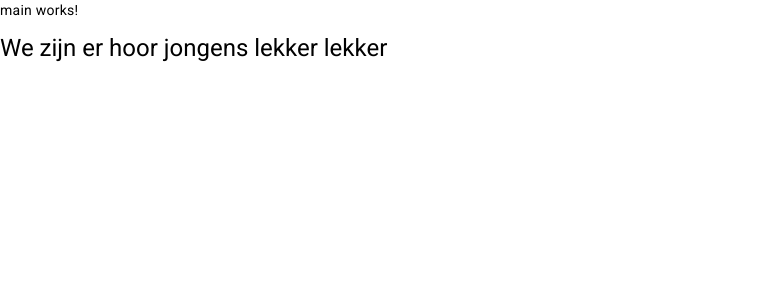
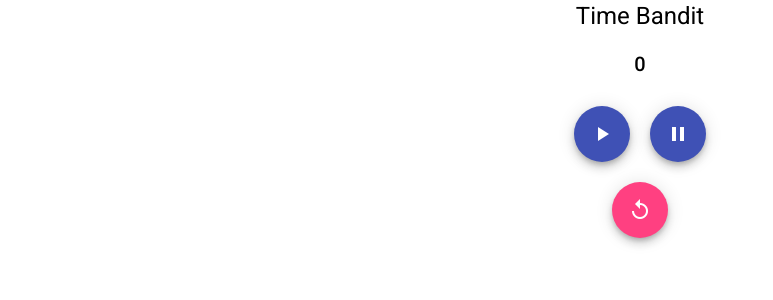
Before and after one commit to Flabberdapperdan/TimeBandit, an Angular app: page / in a window 1280 px wide. Shown: the top 300 px of the page, without its empty margins (0-773 px from the left). Built offline with nearby package versions, Linux system fonts and the light colour scheme.

Commit message:
stopwatch and buttons working

```diff
--- a/src/app/app.component.html
+++ b/src/app/app.component.html
@@ -1,3 +1,5 @@
 <main>
-  <router-outlet></router-outlet>
+  <div class="flex-container">
+    <router-outlet></router-outlet>
+  </div>
 </main>
--- a/src/app/app.module.ts
+++ b/src/app/app.module.ts
@@ -7,7 +7,6 @@ import { AppComponent } from './app.component';
 //materials
 import { MatChipsModule } from '@angular/material/chips';
 import { BrowserAnimationsModule } from '@angular/platform-browser/animations';
-import { MainModule } from './main/main.module';
 import { RouterModule, Routes } from '@angular/router';
 
 const routes: Routes = [
@@ -24,7 +23,6 @@ const routes: Routes = [
     AppRoutingModule,
     MatChipsModule,
     BrowserAnimationsModule,
-    MainModule,
     RouterModule.forRoot(routes),
   ],
   providers: [],
--- a/src/app/main/clock/clock.component.css
+++ b/src/app/main/clock/clock.component.css
@@ -0,0 +1,8 @@
+#pause-play-container {
+  display: flex;
+  align-items: center;
+}
+
+button {
+  margin: 10px;
+}
--- a/src/app/main/clock/clock.component.html
+++ b/src/app/main/clock/clock.component.html
@@ -1,8 +1,22 @@
-<h1>We zijn er hoor jongens lekker lekker</h1>
-
-<!-- <mat-chip-listbox aria-label="Fish selection">
-  <mat-chip-option>One fish</mat-chip-option>
-  <mat-chip-option>Two fish</mat-chip-option>
-  <mat-chip-option color="accent" selected>Accent fish</mat-chip-option>
-  <mat-chip-option color="warn">Warn fish</mat-chip-option>
-</mat-chip-listbox> -->
+<div class="flex-container">
+  <h2>{{ time }}</h2>
+  <div id="pause-play-container">
+    <button (click)="play()" color="primary" mat-fab>
+      <mat-icon aria-hidden="false" aria-label="clock play">
+        <span class="material-symbols-outlined"> play_arrow </span>
+      </mat-icon>
+    </button>
+    <button (click)="pause()" color="primary" mat-fab>
+      <mat-icon aria-hidden="false" aria-label="clock pause">
+        <span class="material-symbols-outlined"> pause </span>
+      </mat-icon>
+    </button>
+  </div>
+  <div class="flex-container">
+    <button (click)="reset()" color="accent" mat-fab>
+      <mat-icon aria-hidden="false" aria-label="clock reset">
+        <span class="material-symbols-outlined"> replay </span>
+      </mat-icon>
+    </button>
+  </div>
+</div>
--- a/src/app/main/clock/clock.component.ts
+++ b/src/app/main/clock/clock.component.ts
@@ -3,8 +3,28 @@ import { Component } from '@angular/core';
 @Component({
   selector: 'app-clock',
   templateUrl: './clock.component.html',
-  styleUrls: ['./clock.component.css']
+  styleUrls: ['./clock.component.css'],
 })
 export class ClockComponent {
+  time: number = 0;
+  interval: number = 0;
 
+  pause = () => {
+    window.clearInterval(this.interval);
+  };
+  play = () => {
+    const id = this.timer();
+    this.interval = id;
+    console.log(id);
+    console.log(this.interval);
+  };
+  reset = () => {
+    this.time = 0;
+  };
+  timer = () => {
+    return window.setInterval(() => {
+      this.time++;
+      console.log(this.time);
+    }, 1000);
+  };
 }
--- a/src/app/main/main.component.css
+++ b/src/app/main/main.component.css
@@ -0,0 +1,5 @@
+#main-container {
+  display: flex;
+  flex-direction: column;
+  align-items: center;
+}
--- a/src/app/main/main.component.html
+++ b/src/app/main/main.component.html
@@ -1,2 +1,4 @@
-<p>main works!</p>
-<app-clock></app-clock>
+<div class="flex-container">
+  <h1>Time Bandit</h1>
+  <app-clock></app-clock>
+</div>
--- a/src/index.html
+++ b/src/index.html
@@ -1,14 +1,26 @@
-<!doctype html>
+<!DOCTYPE html>
 <html lang="en">
   <head>
-  <meta charset="utf-8">
+    <meta charset="utf-8" />
     <title>TimeBandit</title>
-  <base href="/">
-  <meta name="viewport" content="width=device-width, initial-scale=1">
-  <link rel="icon" type="image/x-icon" href="favicon.ico">
-  <link rel="preconnect" href="https://fonts.gstatic.com">
-  <link href="https://fonts.googleapis.com/css2?family=Roboto:wght@300;400;500&display=swap" rel="stylesheet">
-  <link href="https://fonts.googleapis.com/icon?family=Material+Icons" rel="stylesheet">
+    <base href="/" />
+    <meta name="viewport" content="width=device-width, initial-scale=1" />
+    <link rel="icon" type="image/x-icon" href="favicon.ico" />
+    <link rel="preconnect" href="https://fonts.gstatic.com" />
+    <link
+      href="https://fonts.googleapis.com/css2?family=Roboto:wght@300;400;500&display=swap"
+      rel="stylesheet"
+    />
+    <link
+      href="https://fonts.googleapis.com/icon?family=Material+Icons"
+      rel="stylesheet"
+    />
+    <link rel="preconnect" href="https://fonts.googleapis.com" />
+    <link rel="preconnect" href="https://fonts.gstatic.com" crossorigin />
+    <link
+      href="https://fonts.googleapis.com/css2?family=Instrument+Serif&family=Quicksand&display=swap"
+      rel="stylesheet"
+    />
   </head>
   <body class="mat-typography">
     <app-root></app-root>
--- a/src/styles.css
+++ b/src/styles.css
@@ -1,4 +1,26 @@
 /* You can add global styles to this file, and also import other style files */
 
-html, body { height: 100%; }
-body { margin: 0; font-family: Roboto, "Helvetica Neue", sans-serif; }
+html,
+body {
+  height: 100%;
+}
+body {
+  margin: 0;
+  font-family: Roboto, "Helvetica Neue", sans-serif;
+}
+
+h1,
+h3,
+h4 {
+  font-family: "Quicksand", sans-serif;
+}
+
+h2 {
+  font-family: "Instrument Serif", serif;
+}
+
+.flex-container {
+  display: flex;
+  flex-direction: column;
+  align-items: center;
+}
```
Also changed, not shown: src/app/main/main.module.ts (+11 -2 lines), src/app/material/material.module.ts (deleted, +0 -9 lines). Lines whose indentation alone changed are shown as unchanged.
